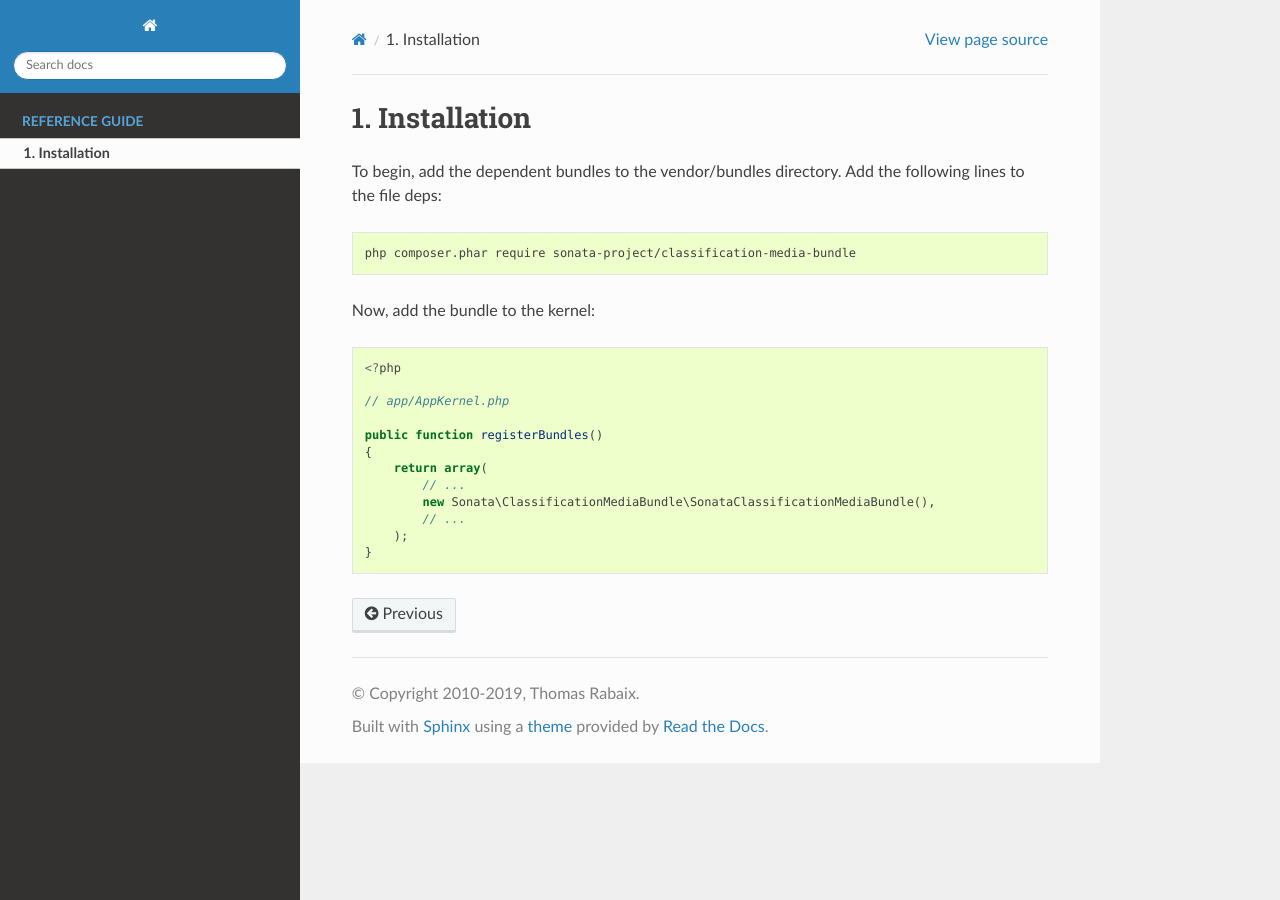
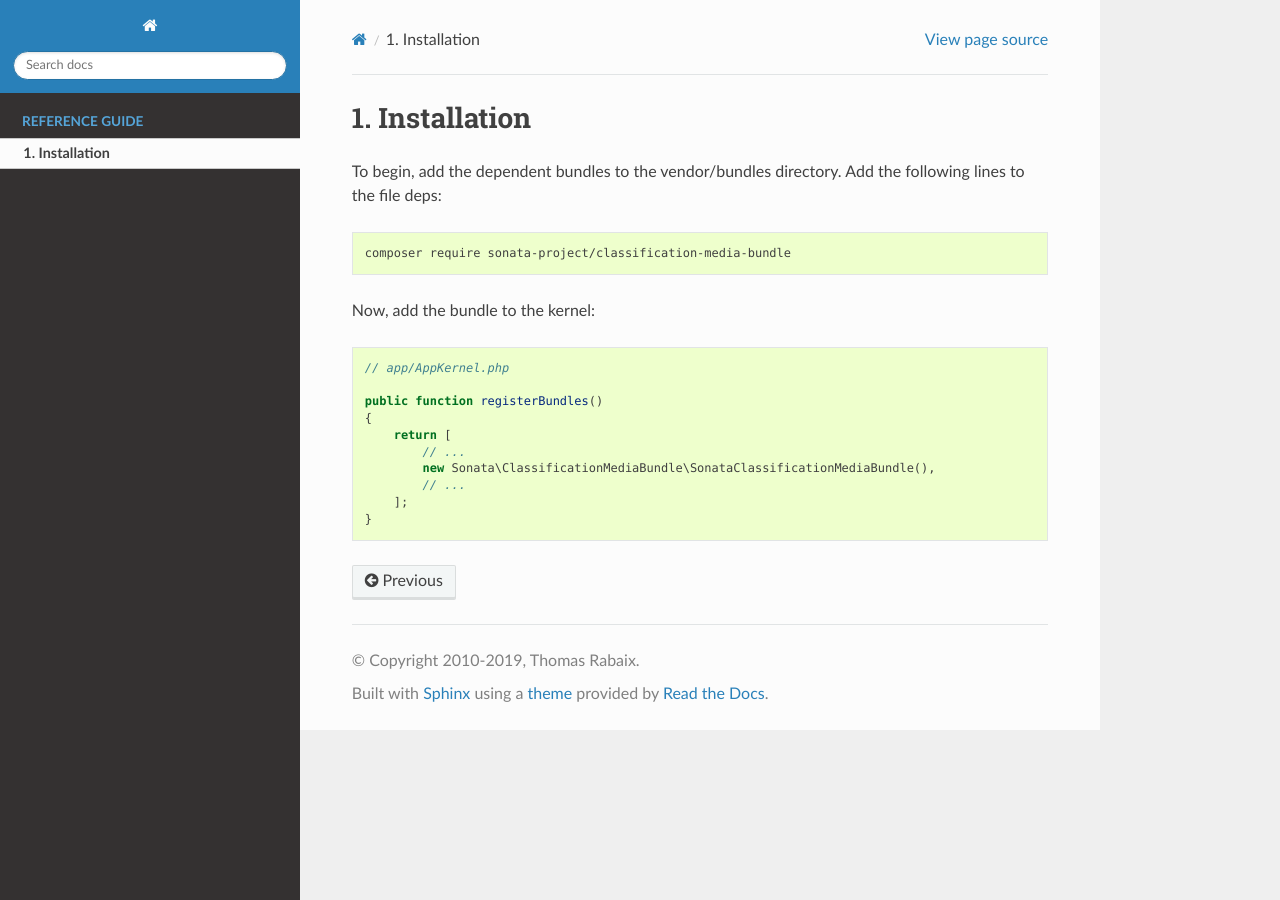
Before and after one commit to sonata-project/SonataClassificationMediaBundle, a Sphinx documentation site: the page built from docs/reference/installation.rst, in a window 1280 px wide. Built offline with Sphinx 7.4.7 and the Read the Docs theme 2.0.0, drawn with Linux system fonts in a browser that asks for light colours.

Commit message:
Fix docs

```diff
--- a/docs/reference/installation.rst
+++ b/docs/reference/installation.rst
@@ -8,21 +8,17 @@ To begin, add the dependent bundles to the vendor/bundles directory. Add the fol
 
 .. code-block:: bash
 
-    php composer.phar require sonata-project/classification-media-bundle
+    composer require sonata-project/classification-media-bundle
 
-Now, add the bundle to the kernel:
-
-.. code-block:: php
-
-  <?php
+Now, add the bundle to the kernel::
 
   // app/AppKernel.php
 
   public function registerBundles()
   {
-      return array(
+      return [
           // ...
           new Sonata\ClassificationMediaBundle\SonataClassificationMediaBundle(),
           // ...
-      );
+      ];
   }
```
